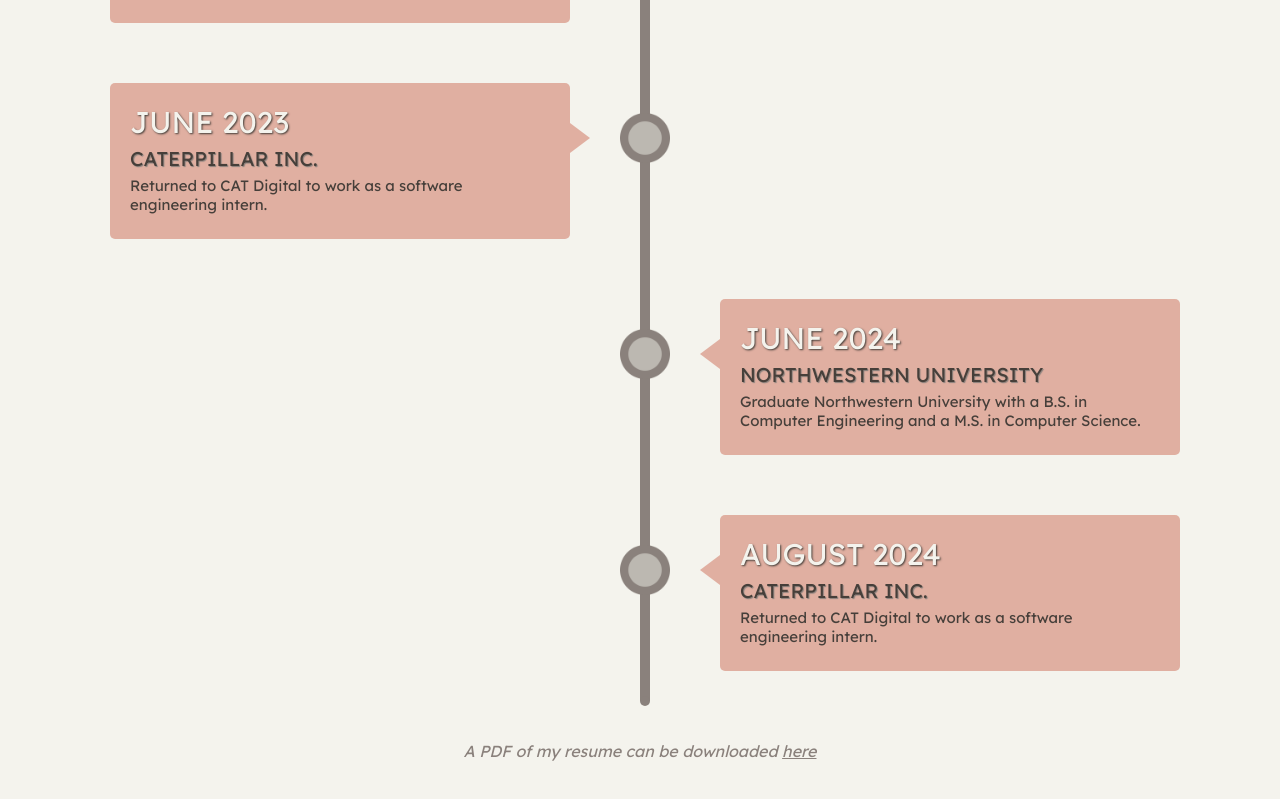
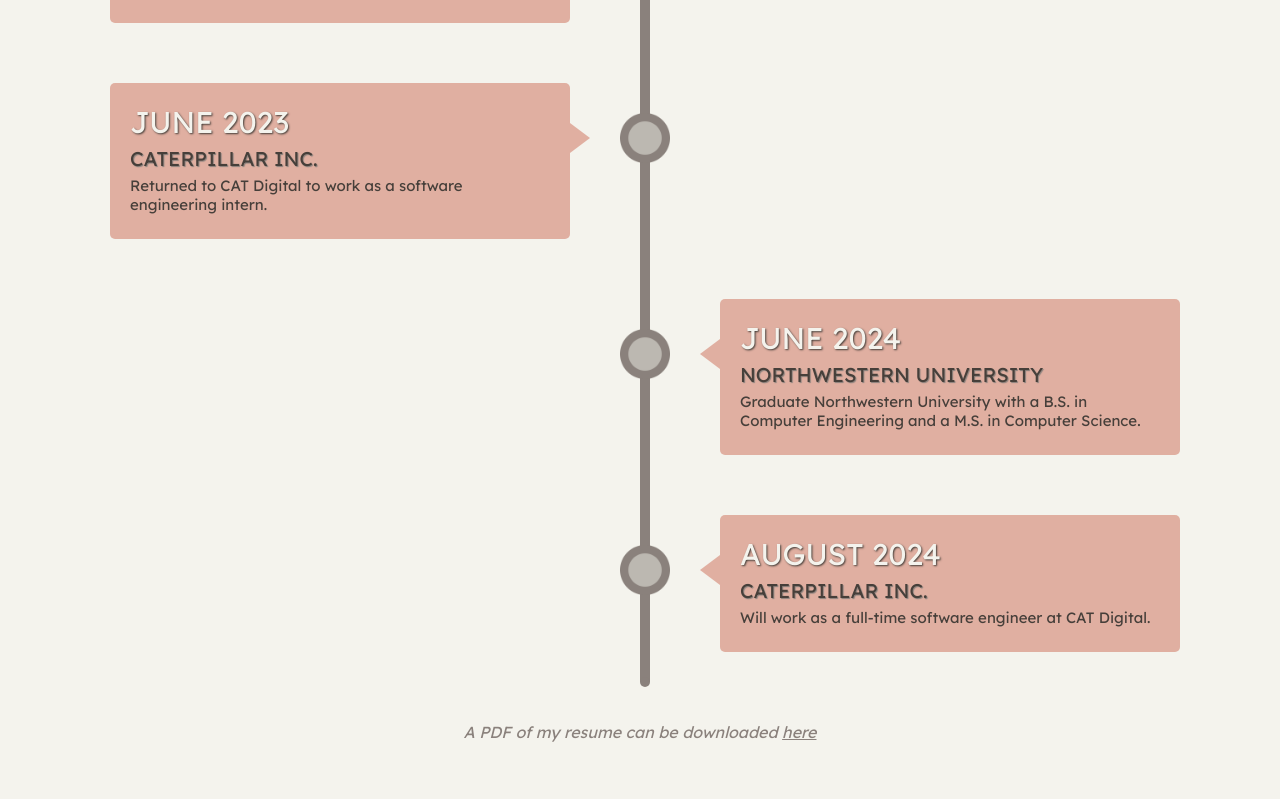
Before and after one commit to angeladav/angeladav.github.io, a React (Create React App) app in the folder personal-website/: page /#/resume in a window 1280 px wide. Shown: the part 1767-2566 px from the top of the page. Built offline with nearby package versions, Linux system fonts and the light colour scheme.

Commit message:
added links

```diff
--- a/personal-website/src/pages/Home.js
+++ b/personal-website/src/pages/Home.js
@@ -21,9 +21,12 @@
             </div>
             <div className='home-social-media'>
                 <div className='home-icon-container'>
-                    <img className='home-icon' src="./images/linkedin.svg" />
-                    <img className='home-icon' src="./images/github.svg" />
-                    <img className='home-icon' src="./images/figma.svg" />
+                    <a href="https://www.linkedin.com/in/angela-davis19/">
+                        <img className='home-icon' src="./images/linkedin.svg" />
+                    </a>
+                    <a href="https://github.com/angeladav">
+                        <img className='home-icon' src="./images/github.svg" />
+                    </a>
                 </div>
             </div>
         </div>
--- a/personal-website/src/pages/Resume.js
+++ b/personal-website/src/pages/Resume.js
@@ -17,7 +17,7 @@
         ["left", "MAY 2023", "NORTHWESTERN UNIVERSITY", "Presented my research at the Undergraduate Research & Arts Expo.", "Link to a YouTube recording here!", "https://youtu.be/KIhaSSZzXfA"],
         ["left", "JUNE 2023", "CATERPILLAR INC.", "Returned to CAT Digital to work as a software engineering intern."],
         ["right", "JUNE 2024", "NORTHWESTERN UNIVERSITY", "Graduate Northwestern University with a B.S. in Computer Engineering and a M.S. in Computer Science."],
-        ["right", "AUGUST 2024", "CATERPILLAR INC.", "Returned to CAT Digital to work as a software engineering intern."]
+        ["right", "AUGUST 2024", "CATERPILLAR INC.", "Will work as a full-time software engineer at CAT Digital."]
 
 
 
@@ -43,7 +43,7 @@
                 ))}
                 <span className='resume-timeline-rounded rounded-bottom'></span>
             </div>
-            <div className='resume-description'> A PDF of my resume can be downloaded <a href="" className="resume-link"> here </a> </div>
+            <div className='resume-description'> A PDF of my resume can be downloaded <a href="./files/resume.pdf" className="resume-link" download> here </a> </div>
         </div>
     );
 }
```
Also changed, not shown: 1 other file (tests, documents, lock files or other folders).
